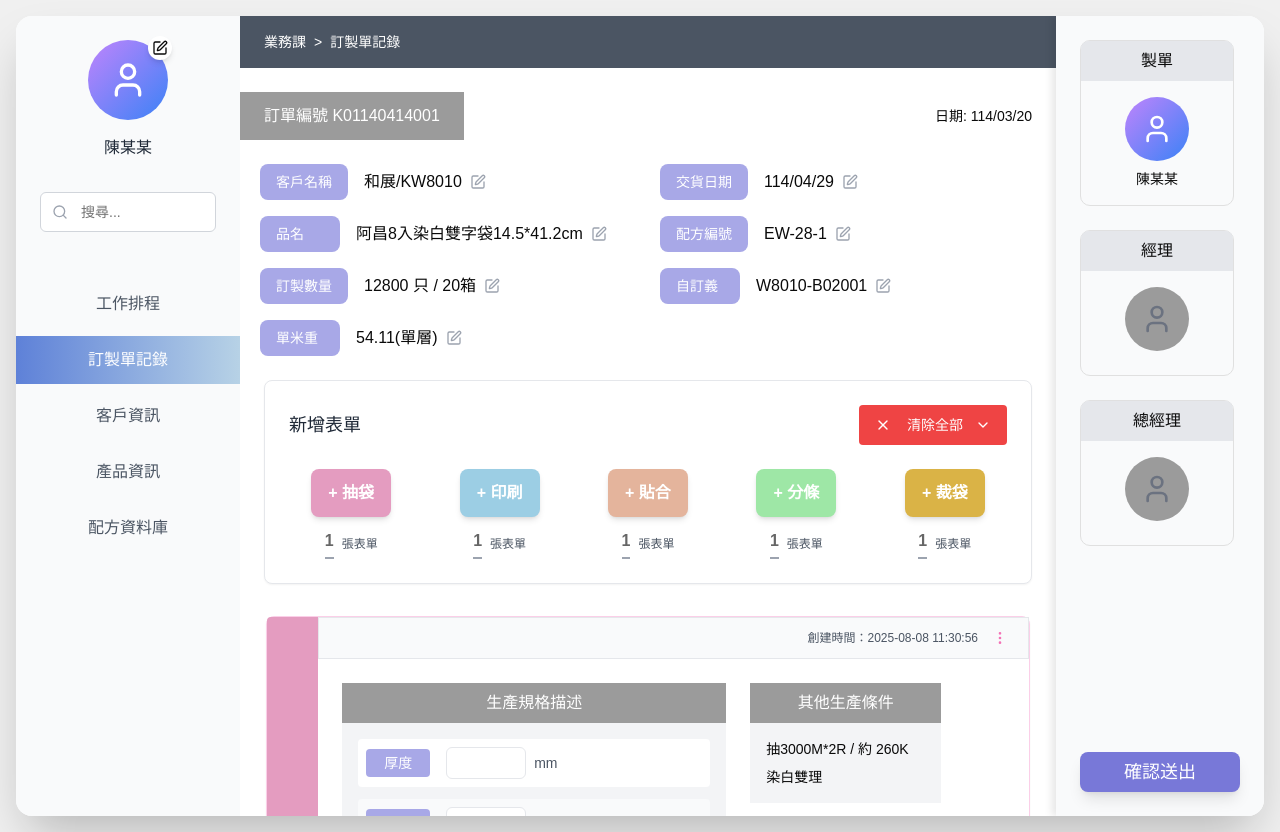
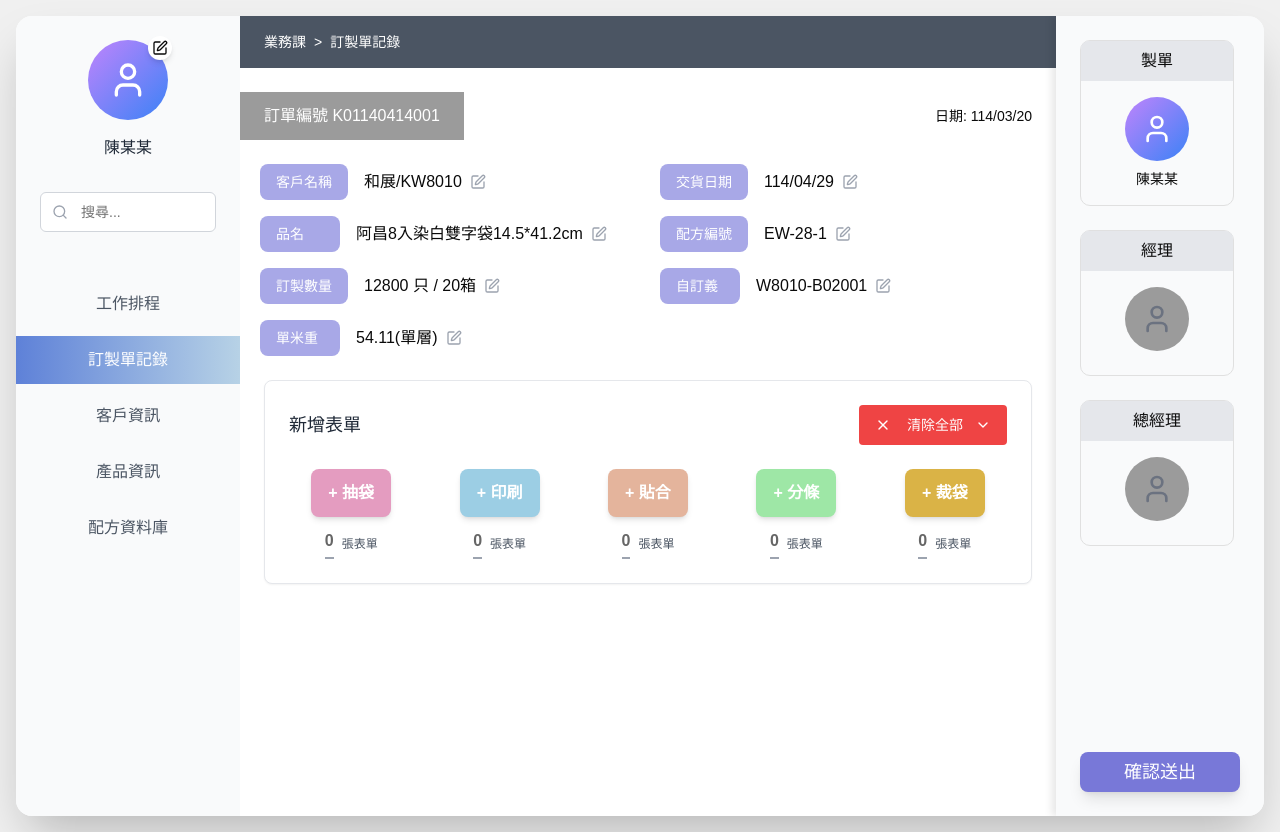
Before and after one commit to flowasitgoes/etPack-admin-new-latest, a Next.js app: page / in a window 1280 px wide. Built offline with nearby package versions, Linux system fonts and the light colour scheme.

Commit message:
no number ok

```diff
--- a/app/contexts/production-specs-context.tsx
+++ b/app/contexts/production-specs-context.tsx
@@ -19,33 +19,8 @@ interface ProductionSpecsContextType {
 const ProductionSpecsContext = createContext<ProductionSpecsContextType | undefined>(undefined)
 
 export function ProductionSpecsProvider({ children }: { children: ReactNode }) {
-  const [productionSpecs, setProductionSpecs] = useState<ProductionSpecItem[]>([
-    {
-      id: 'bag-1',
-      type: 'bag',
-      createdAt: '2025-08-08 11:30:56'
-    },
-    {
-      id: 'printing-1',
-      type: 'printing',
-      createdAt: '2025-08-08 11:30:56'
-    },
-    {
-      id: 'lamination-1',
-      type: 'lamination',
-      createdAt: '2025-08-08 11:30:56'
-    },
-    {
-      id: 'slitting-1',
-      type: 'slitting',
-      createdAt: '2025-08-08 11:30:56'
-    },
-    {
-      id: 'cutting-1',
-      type: 'cutting',
-      createdAt: '2025-08-08 11:30:56'
-    }
-  ])
+  // 初始状态为空数组，不显示任何课别的表单
+  const [productionSpecs, setProductionSpecs] = useState<ProductionSpecItem[]>([])
 
   const addProductionSpec = (type: 'bag' | 'printing' | 'lamination' | 'slitting' | 'cutting') => {
     const now = new Date()
```
